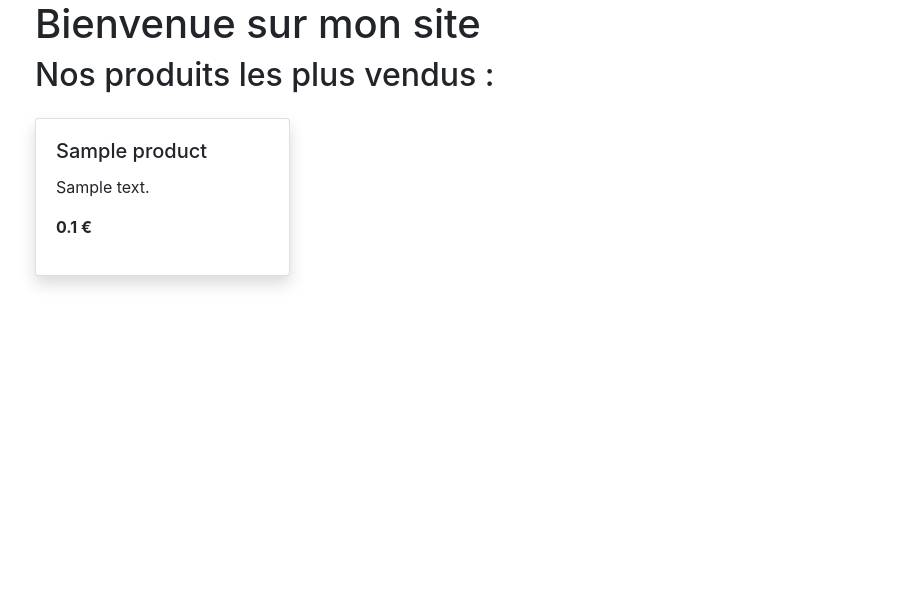
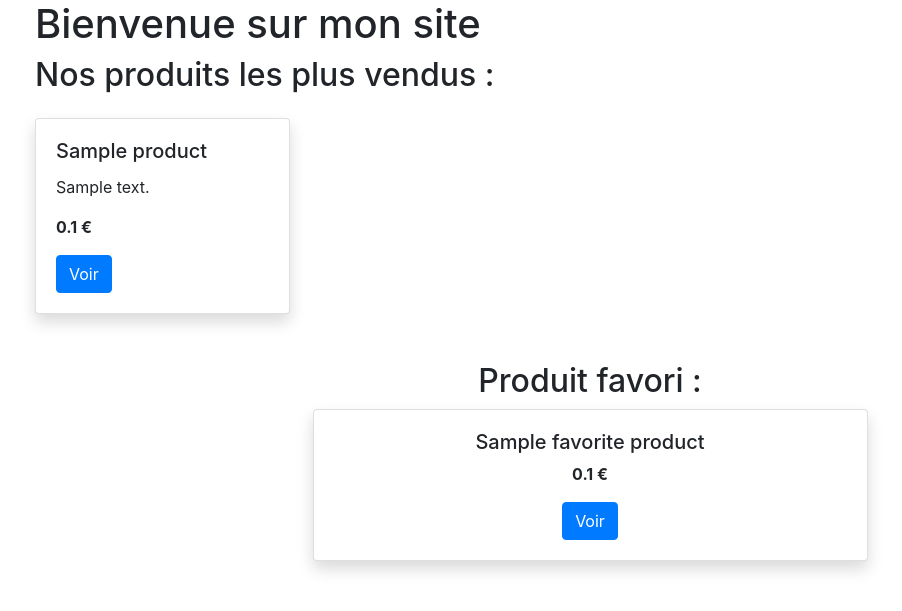
Before and after one commit to NicolasRousseaux26/master-symfony-1, a Symfony app: template templates/index/homepage.html.twig in a window 1280 px wide. Shown: the part 56-667 px from the top of the page, without its empty margins (50-952 px from the left). Run offline with Twig, Linux system fonts and the light colour scheme; the template is opened without the code that fills it: most values are stand-ins (such as "Sample title", 1, 10 or a date in 2020); some libraries are stand-ins or nearby versions.

Commit message:
Favorite product

```diff
--- a/src/Controller/IndexController.php
+++ b/src/Controller/IndexController.php
@@ -14,9 +14,11 @@ class IndexController extends AbstractController
     public function homepage(ProductRepository $productRepository)
     {
         $products = $productRepository->findAllGreaterThanPrice(700);
+        $favoriteProduct = $productRepository->findOneGreaterThanPrice(800);
 
         return $this->render('index/homepage.html.twig', [
             'products' => $products,
+            'favorite_product' => $favoriteProduct,
         ]);
     }
 }
--- a/templates/index/homepage.html.twig
+++ b/templates/index/homepage.html.twig
@@ -13,9 +13,25 @@
                         <h5 class="card-title">{{ product.name }}</h5>
                         <p>{{ product.description }}</p>
                         <p><strong>{{ product.price / 100 }} €</strong></p>
+                        <a href="{{ path('product_show', { slug: product.slug }) }}"
+                           class="btn btn-primary"
+                        >Voir</a>
                     </div>
                 </div>
             </div>
         {% endfor %}
     </div>
+
+    {% if favorite_product %}
+    <h2 class="mt-5 text-center">Produit favori :</h2>
+    <div class="card shadow mb-5 w-50 mx-auto">
+        <div class="card-body text-center">
+            <h5>{{ favorite_product.name }}</h5>
+            <p><strong>{{ favorite_product.price / 100 }} €</strong></p>
+            <a href="{{ path('product_show', { slug: favorite_product.slug }) }}"
+               class="btn btn-primary"
+            >Voir</a>
+        </div>
+    </div>
+    {% endif %}
 {% endblock %}
```
Also changed, not shown: src/Repository/ProductRepository.php (+14 -0 lines).
